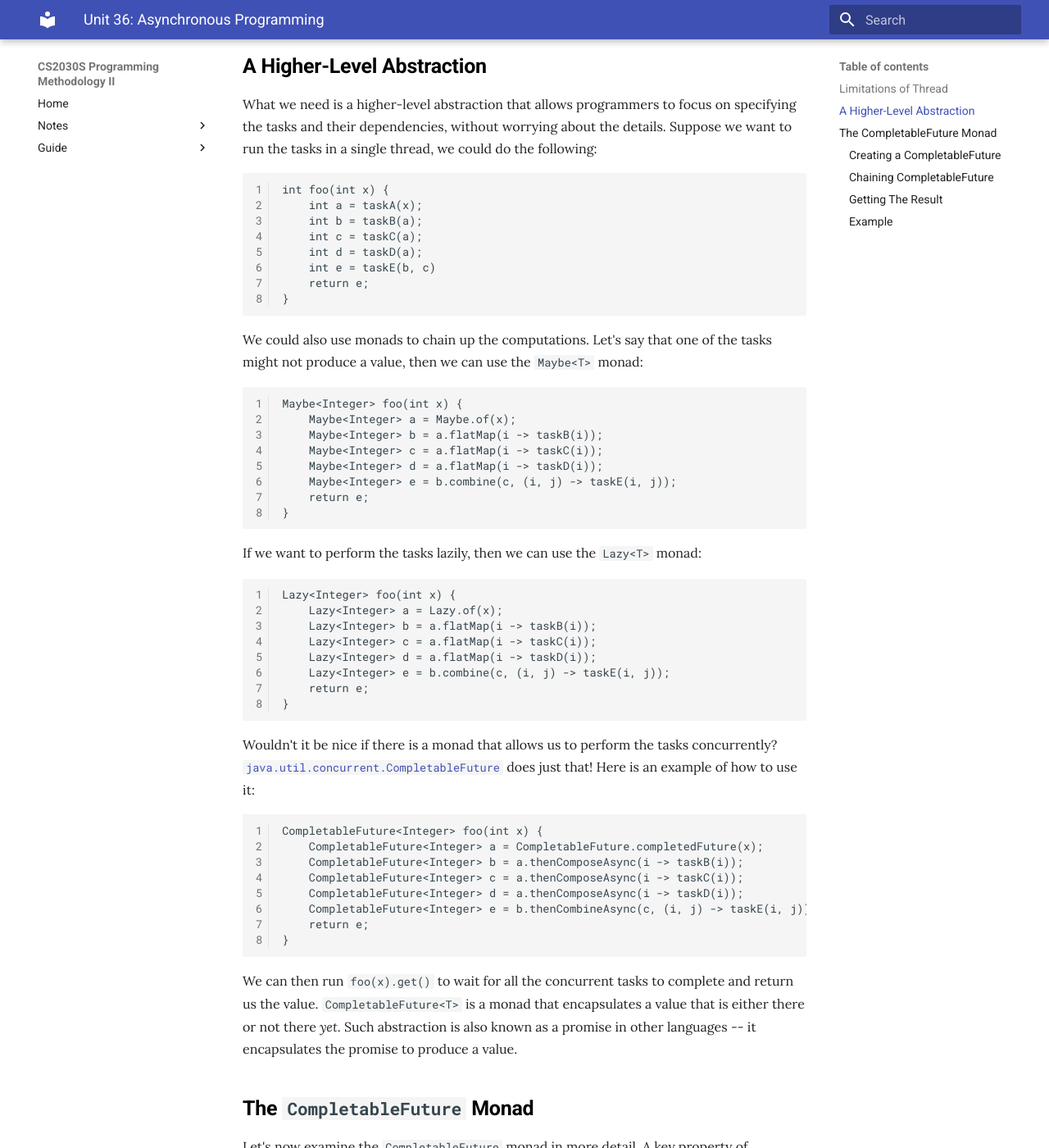
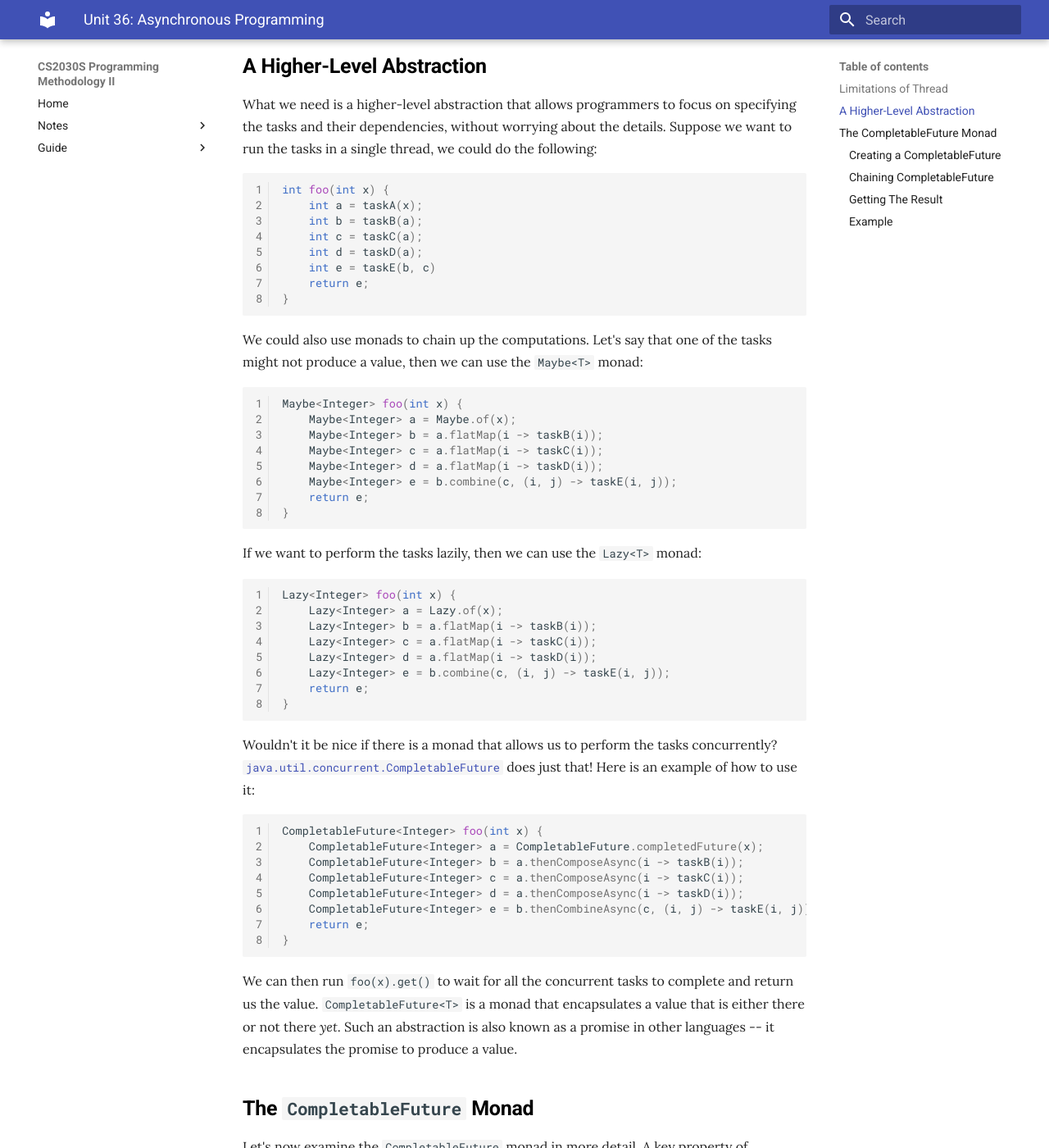
Before and after one commit to nus-cs2030s/2021-s2, an MkDocs documentation site: the page built from docs/36-async.md, in a window 1280 px wide and 1400 px high, scrolled down 853 px. Shown: the whole window at 82% size. Built offline with MkDocs 1.6.1 and Material for MkDocs 9.7.7, drawn with Linux system fonts in a browser that asks for light colours; some of the changed text lies outside the part shown.

Commit message:
Made small changes to 31, 35, 36, 37

````diff
--- a/docs/36-async.md
+++ b/docs/36-async.md
@@ -19,7 +19,7 @@ Another drawback of using `Thread` is its overhead -- the creation of `Thread` i
 
 What we need is a higher-level abstraction that allows programmers to focus on specifying the tasks and their dependencies, without worrying about the details.  Suppose we want to run the tasks in a single thread, we could do the following:
 
-```
+```Java
 int foo(int x) {
 	int a = taskA(x);
 	int b = taskB(a);
@@ -32,7 +32,7 @@ int foo(int x) {
 
 We could also use monads to chain up the computations.  Let's say that one of the tasks might not produce a value, then we can use the `Maybe<T>` monad:
 
-```
+```Java
 Maybe<Integer> foo(int x) {
 	Maybe<Integer> a = Maybe.of(x);
 	Maybe<Integer> b = a.flatMap(i -> taskB(i));
@@ -45,7 +45,7 @@ Maybe<Integer> foo(int x) {
 
 If we want to perform the tasks lazily, then we can use the `Lazy<T>` monad:
 
-```
+```Java
 Lazy<Integer> foo(int x) {
 	Lazy<Integer> a = Lazy.of(x);
 	Lazy<Integer> b = a.flatMap(i -> taskB(i));
@@ -58,7 +58,7 @@ Lazy<Integer> foo(int x) {
 
 Wouldn't it be nice if there is a monad that allows us to perform the tasks concurrently?  [`java.util.concurrent.CompletableFuture`](https://docs.oracle.com/en/java/javase/11/docs/api/java.base/java/util/concurrent/CompletableFuture.html) does just that!  Here is an example of how to use it:
 
-```
+```Java
 CompletableFuture<Integer> foo(int x) {
 	CompletableFuture<Integer> a = CompletableFuture.completedFuture(x);
 	CompletableFuture<Integer> b = a.thenComposeAsync(i -> taskB(i));
@@ -69,7 +69,7 @@ CompletableFuture<Integer> foo(int x) {
 }
 ```
 
-We can then run `foo(x).get()` to wait for all the concurrent tasks to complete and return us the value.  `CompletableFuture<T>` is a monad that encapsulates a value that is either there or not there _yet_.  Such abstraction is also known as a promise in other languages -- it encapsulates the promise to produce a value.
+We can then run `foo(x).get()` to wait for all the concurrent tasks to complete and return us the value.  `CompletableFuture<T>` is a monad that encapsulates a value that is either there or not there _yet_.  Such an abstraction is also known as a promise in other languages -- it encapsulates the promise to produce a value.
 
 ## The `CompletableFuture` Monad
 
@@ -106,8 +106,8 @@ Let's look at some examples.  Let's reuse our method that computes the i-th prim
 ```Java
 int findIthPrime(int i) {
 	return Stream
-	    .iterate(2, i -> i + 1)
-        .filter(i -> isPrime(i))
+	    .iterate(2, x -> x + 1)
+        .filter(x -> isPrime(x))
 		.limit(i)
         .reduce((x, y) -> y)
 		.orElse(0);
````
Also changed, not shown: other parts of docs/36-async.md (+2 -2 lines), docs/31-stream.md (+1 -1 lines), docs/35-thread.md (+2 -3 lines), docs/37-forkjoin.md (+3 -2 lines).
